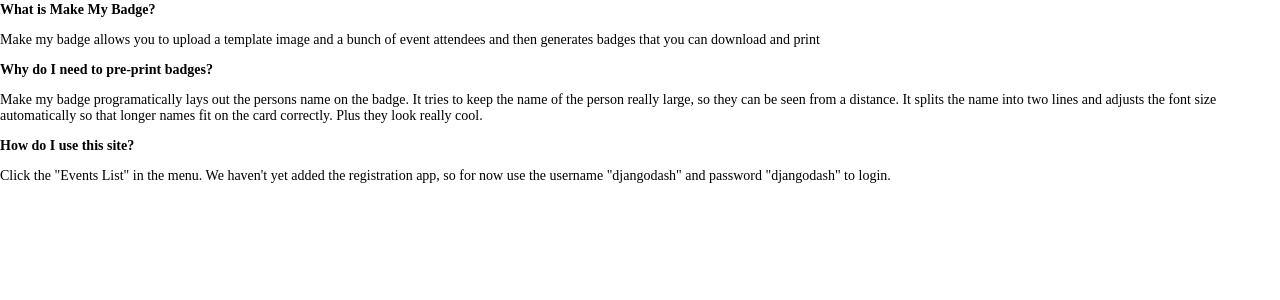
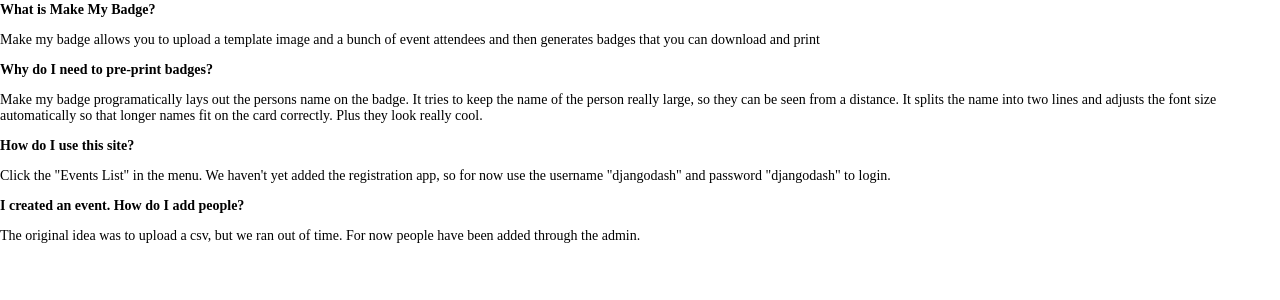
Before and after one commit to silverstripesoftware/make_my_badge, a Django app: page / in a window 1280 px wide. Shown: the part 214-514 px from the top of the page. Run offline with Django 3.2, Linux system fonts and the light colour scheme; parts of the project's set-up code (start-up, migrations or seed data) failed here and were passed over; some libraries are stand-ins or nearby versions.

Commit message:
explanation

```diff
--- a/make_my_badge/badge/templates/index.html
+++ b/make_my_badge/badge/templates/index.html
@@ -13,4 +13,6 @@
 It splits the name into two lines and adjusts the font size automatically so that longer names fit on the card correctly. Plus they look really cool.</p>
 <strong>How do I use this site?</strong>
 <p>Click the "Events List" in the menu. We haven't yet added the registration app, so for now use the username "djangodash" and password "djangodash" to login.</p>
+<strong>I created an event. How do I add people?</strong>
+<p>The original idea was to upload a csv, but we ran out of time. For now people have been added through the admin.</p>
 {% endblock %}
```
